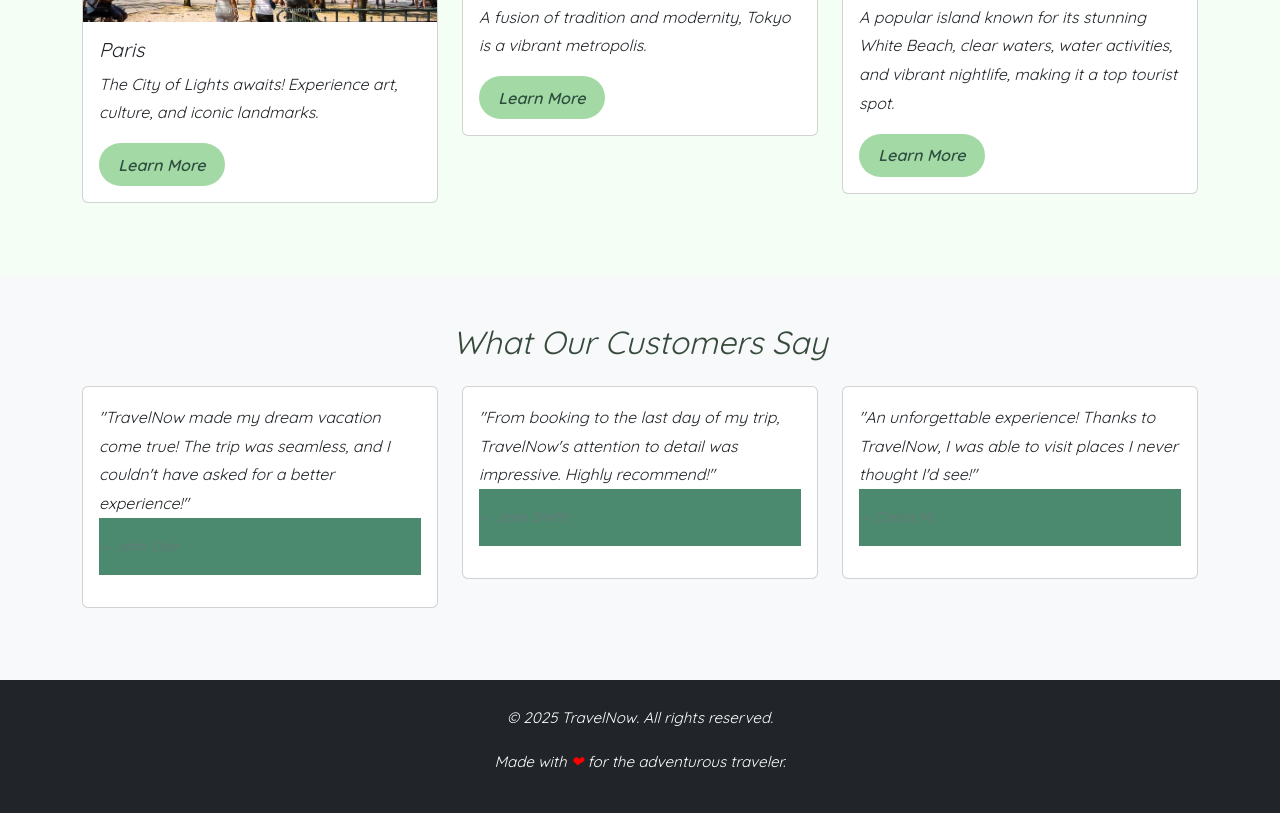
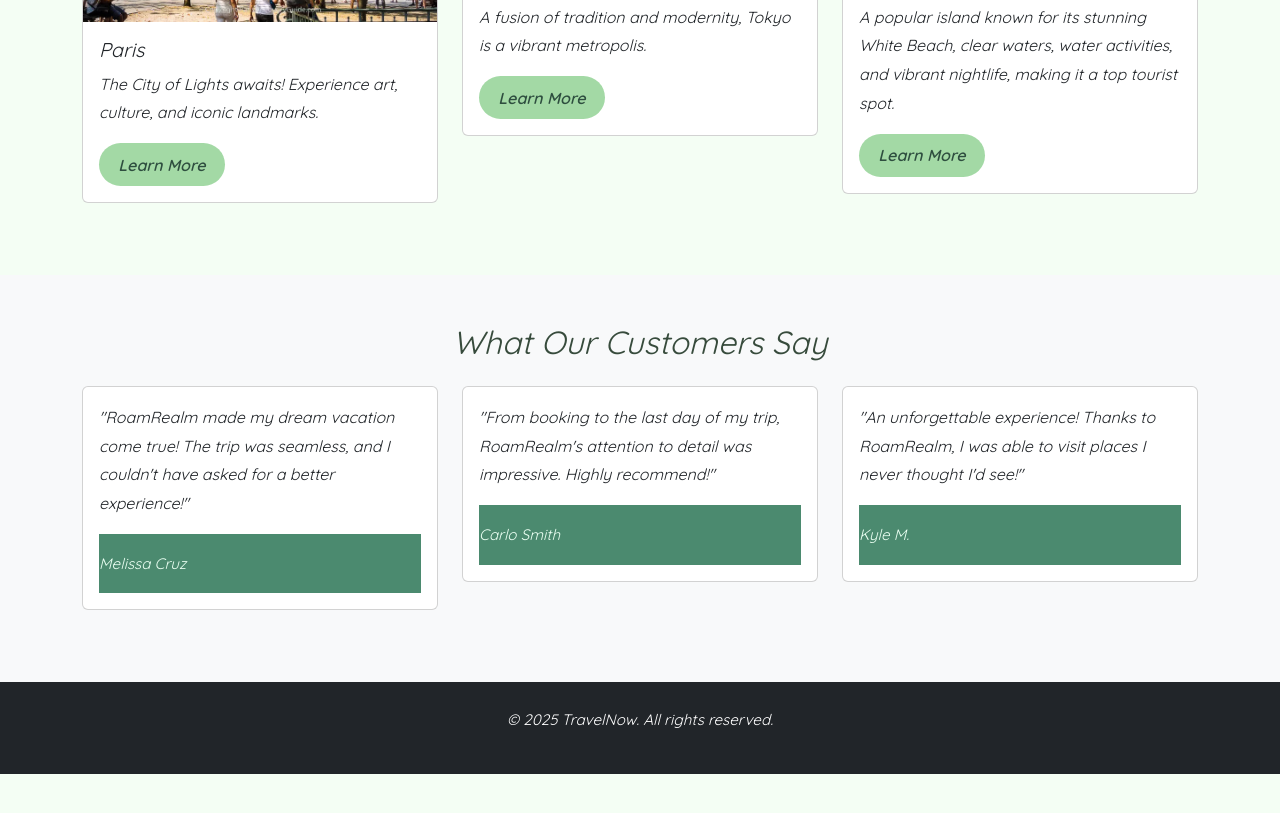
Before and after one commit to Jlandong/RoamRealm, a plain HTML site: page index.html in a window 1280 px wide. Shown: the part 1268-2081 px from the top of the page. After the commit the page ends 2042 px from the top, so only its background shows below. Drawn offline with nearby package versions, Linux system fonts and the light colour scheme.

Commit message:
Update index.html

```diff
--- a/index.html
+++ b/index.html
@@ -9,7 +9,6 @@
 </head>
 <body>
 
-    <!-- Navbar with Offcanvas Toggle -->
     <nav class="navbar navbar-dark navbar-custom">
             <div class="container">
         <button class="btn btn-outline-light" type="button" data-bs-toggle="offcanvas" data-bs-target="#sideMenu">
@@ -18,14 +17,12 @@
       </div>
     </nav>
 
-    <!-- Offcanvas Sidebar -->
     <div class="offcanvas offcanvas-start" tabindex="-1" id="sideMenu">
       <div class="offcanvas-header">
         <h5 class="offcanvas-title">Menu</h5>
         <button type="button" class="btn-close text-reset" data-bs-dismiss="offcanvas"></button>
       </div>
       <div class="offcanvas-body">
-        <!-- Main Navigation -->
         <ul class="list-group list-group-flush mb-3">
           <li class="list-group-item"><a href="about.html" class="text-decoration-none text-dark">About</a></li>
           <li class="list-group-item"><a href="destinations.html" class="text-decoration-none text-dark">Destinations</a></li>
@@ -44,7 +41,6 @@
       </div>
     </div>
 
-    <!-- Hero Section -->
     <section class="hero bg-cover bg-center" style="background-image: url('Pictures/cozy.jpg'); height: 100vh;">
       <div class="hero-overlay d-flex justify-content-center align-items-center">
         <div class="text-center text-white">
@@ -56,7 +52,6 @@
       </div>
     </section>
 
-    <!-- Destinations Section -->
     <section class="py-5">
       <div class="container">
         <h2 class="text-center mb-4">Popular Destinations</h2>
@@ -96,7 +91,6 @@
       </div>
     </section>
 
-    <!-- Testimonials Section -->
     <section class="bg-light py-5">
       <div class="container">
         <h2 class="text-center mb-4">What Our Customers Say</h2>
@@ -104,24 +98,24 @@
           <div class="col-md-4 mb-4">
             <div class="card">
               <div class="card-body">
-                <p class="card-text">"TravelNow made my dream vacation come true! The trip was seamless, and I couldn't have asked for a better experience!"</p>
-                <footer class="blockquote-footer">John Doe</footer>
+                <p class="card-text">"RoamRealm made my dream vacation come true! The trip was seamless, and I couldn't have asked for a better experience!"</p>
+                <footer class="footer">Melissa Cruz</footer>
               </div>
             </div>
           </div>
           <div class="col-md-4 mb-4">
             <div class="card">
               <div class="card-body">
-                <p class="card-text">"From booking to the last day of my trip, TravelNow's attention to detail was impressive. Highly recommend!"</p>
-                <footer class="blockquote-footer">Jane Smith</footer>
+                <p class="card-text">"From booking to the last day of my trip, RoamRealm's attention to detail was impressive. Highly recommend!"</p>
+                <footer class="footer">Carlo Smith</footer>
               </div>
             </div>
           </div>
           <div class="col-md-4 mb-4">
             <div class="card">
               <div class="card-body">
-                <p class="card-text">"An unforgettable experience! Thanks to TravelNow, I was able to visit places I never thought I'd see!"</p>
-                <footer class="blockquote-footer">Carlos M.</footer>
+                <p class="card-text">"An unforgettable experience! Thanks to RoamRealm, I was able to visit places I never thought I'd see!"</p>
+                <footer class="footer">Kyle M.</footer>
               </div>
             </div>
           </div>
@@ -129,15 +123,12 @@
       </div>
     </section>
 
-    <!-- Footer -->
     <footer class="bg-dark text-white py-4">
       <div class="container text-center">
         <p>&copy; 2025 TravelNow. All rights reserved.</p>
-        <p>Made with <span style="color: red;">&#10084;</span> for the adventurous traveler.</p>
-      </div>
+
     </footer>
-
-  </div> <!-- End of full-page background wrapper -->
+  </div>
 
   <script src="https://cdn.jsdelivr.net/npm/bootstrap@5.3.0/dist/js/bootstrap.bundle.min.js"></script>
 </body>
```
